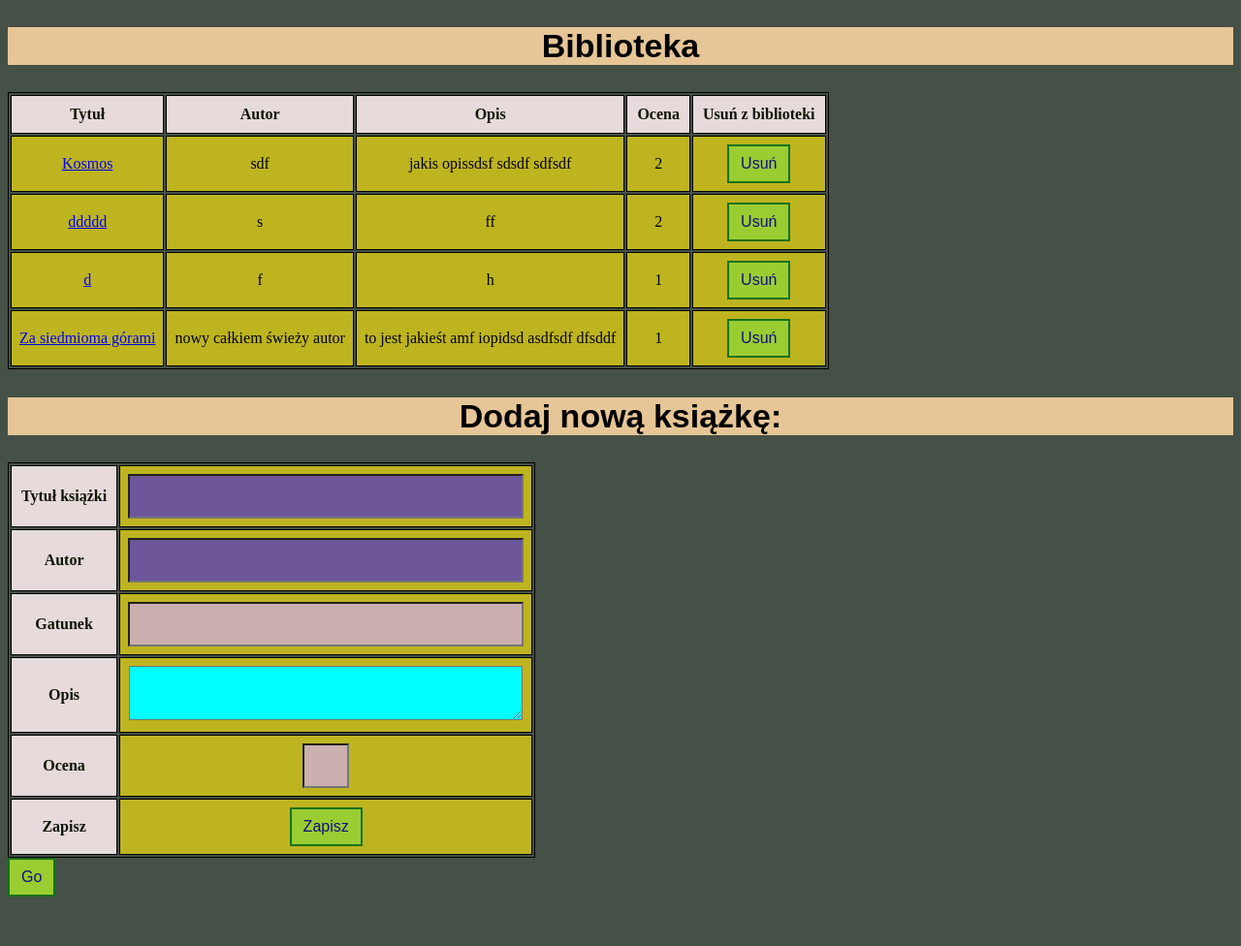
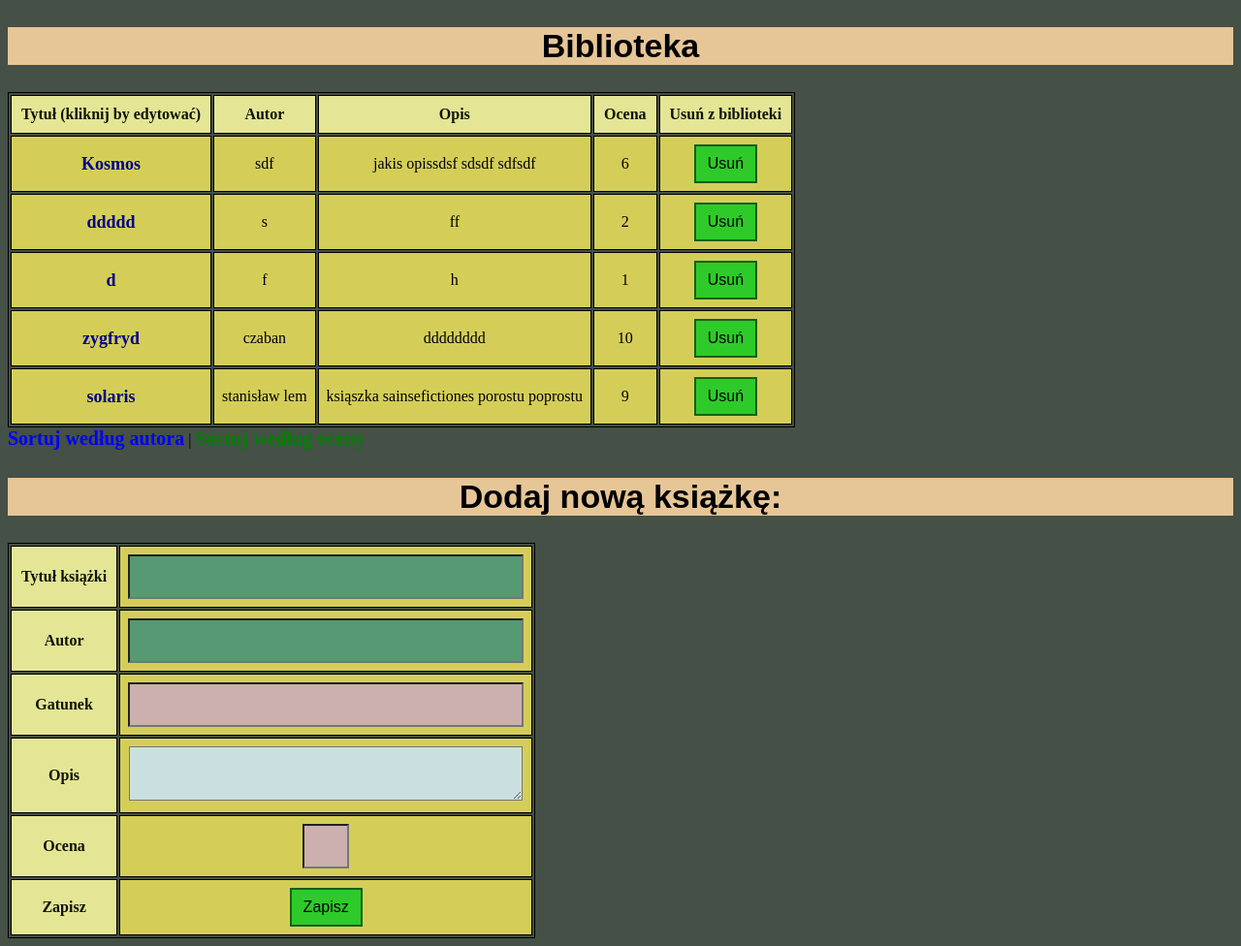
Before and after one commit to mars-25/ksiazki-wtf, a Flask app: page /todos/ in a window 1280 px wide. Shown: the whole page at 97% size. Before the commit the page ends 925 px from the top, so only its background shows below. Run offline with Flask 3, Linux system fonts and the light colour scheme.

Commit message:
Przed dodaniem strony głównej

```diff
--- a/Static/styles.css
+++ b/Static/styles.css
@@ -1,5 +1,5 @@
 h2 {
-    background-color: rgb(230, 198, 151); /* Możesz zmienić na inny kolor */
+    background-color: rgb(230, 198, 151);
     text-align: center;
     font-family: Arial, Helvetica, sans-serif;
     font-size: 34px;
@@ -24,23 +24,23 @@ input[type="range"]::-webkit-slider-thumb {
     cursor: pointer;
 }*/
 th {
-    background-color: #e6dada;
+    background-color: #e4e695;
     color: rgb(15, 19, 2);
     font-weight: bold;
     padding: 10px;
 }
 td {
-    background-color: #beb420;
+    background-color: #d4ce58;
     padding: 8px;
 }
 #title {
-    background-color: #6d5699;
+    background-color: #569972;
 }
 #author {
-    background-color: #6d5699;
+    background-color: #569972;
 }
 #description {
-    background-color: aqua;
+    background-color: rgb(202, 224, 224);
     width: 400px;
     height: 50px;
 }
@@ -53,7 +53,7 @@ input, select {
 
 }
 input, select {
-    color: rgb(15, 15, 126); /* Kolor czcionki */
+    color: rgb(0, 0, 0); /* Kolor czcionki */
     width: 400px; /* Szerokość */
     height: 40px; /* Wysokość */
 }
@@ -61,7 +61,7 @@ input, select {
 
 
 body {
-    background-color: rgb(69, 80, 70); /* Zmiana tła na jasnoniebieski */
+    background-color: rgb(69, 80, 70); /* Zmiana tła  */
 }
 td {
     text-align: center;
@@ -69,12 +69,50 @@ td {
 }
 
 input[type="submit"] {  /*przycisk */
-    background-color: yellowgreen;
+    background-color: rgb(46, 202, 41);
     width: auto;
     color: black, strong;
     border: none;
     cursor: pointer;
-    border: 2px solid rgb(21, 114, 27); /* Czarna obwódka */
+    border: 2px solid rgb(22, 95, 27); /* Czarna obwódka */
     padding: 8px 12px;
     font-size: 16px;
 }
+
+a[href*="sort_by=author"] {
+    color: blue; /* Zmienia kolor tekstu na niebieski */
+    font-weight: bold; /* Opcjonalnie: pogrubienie */
+    text-decoration: none; /* Usuwa podkreślenie */
+    font-size: 20px;
+    font-weight: bold;
+}
+
+a[href*="sort_by=author"]:hover {
+    color: rgb(0, 0, 0); /* Zmienia kolor po najechaniu */
+    text-decoration: underline; /* Dodaje podkreślenie */
+}
+
+a[href*="sort_by=rating"] {
+    color: green; /* Zmienia kolor tekstu na zielony */
+    font-weight: bold; /* Opcjonalnie: pogrubienie */
+    text-decoration: none; /* Usuwa podkreślenie */
+    font-size: 20px;
+    font-weight: bold;
+}
+
+a[href*="sort_by=rating"]:hover {
+    color: rgb(0, 0, 0); /* Zmienia kolor po najechaniu */
+    text-decoration: underline; /* Dodaje podkreślenie */
+}
+
+td a {
+    color: darkblue; /* Ustawia kolor czcionki */
+    font-size: 18px; /* Powiększa czcionkę */
+    font-weight: bold; /* Pogrubia tekst */
+    text-decoration: none; /* Usuwa podkreślenie */
+}
+
+td a:hover {
+    color: navy; /* Zmienia kolor po najechaniu */
+    text-decoration: underline; /* Dodaje podkreślenie po najechaniu myszką */
+}
--- a/app.py
+++ b/app.py
@@ -10,13 +10,26 @@ app.config["SECRET_KEY"] = "nininini"
 def todos_list():
     form = TodoForm()
     error = ""
+
     if request.method == "POST":
         if form.validate_on_submit():
             todos.create(form.data)
             todos.save_all()
         return redirect(url_for("todos_list"))
 
-    return render_template("todos.html", form=form, todos=todos.all(), error=error)
+    #Pobranie listy książek
+    todos_list = todos.all()
+
+    #Pobranie parametru sortowania z URL
+    sort_by = request.args.get("sort_by")
+
+    #Sortowanie według autora lub oceny
+    if sort_by == "author":
+        todos_list = sorted(todos_list, key=lambda x: x["author"].lower())  # Sortowanie alfabetycznie według autora
+    elif sort_by == "rating":
+        todos_list = sorted(todos_list, key=lambda x: int(x["bookrating"]), reverse=True)  # Sortowanie według oceny (malejąco)
+
+    return render_template("todos.html", form=form, todos=todos_list, error=error)
 
 
 @app.route("/todos/<int:todo_id>/", methods=["GET", "POST"])
--- a/templates/todo.html
+++ b/templates/todo.html
@@ -17,7 +17,7 @@
                 </tr>
             {% endfor %}
         </table>
-        <input type="submit" value="Go">
+        <input type="submit" value="Wróć">
     </form>
 </body>
 </html>
--- a/templates/todos.html
+++ b/templates/todos.html
@@ -2,7 +2,7 @@
 <html lang="pl">
 <head>
     <meta charset="UTF-8">
-    <title>Tu tworzymy todo i widzimy listę</title>
+    <title>Tu tworzymy bibliotekę i widzimy listę książek</title>
     <style>
         table, th, tr, td {border: 1px solid black;}
     </style>
@@ -13,7 +13,7 @@
 
 <table>
     <thead>
-        <th>Tytuł</th>
+        <th>Tytuł (kliknij by edytować)</th>
         <th>Autor</th>
         <th>Opis</th>
         <th>Ocena</th>
@@ -34,6 +34,8 @@
 {% endfor %}
 </table>
 <div>
+    <a href="{{ url_for('todos_list', sort_by='author') }}">Sortuj według autora</a> |
+    <a href="{{ url_for('todos_list', sort_by='rating') }}">Sortuj według oceny</a>
     <h2> Dodaj nową książkę: </h2>
     <form method="POST" action="/todos/">
         {{ form.hidden_tag() }}
@@ -45,7 +47,7 @@
                 </tr>
             {% endfor %}
         </table>
-        <input type="submit" value="Go">
+        <!--input type="submit" value="Dalej"-->
     </form>
 </div>
 </body>
--- a/todos.json
+++ b/todos.json
@@ -1 +1 @@
-[{"title": "Kosmos", "author": "sdf", "bookgenere": "fantasy", "description": "jakis opissdsf\r\nsdsdf\r\nsdfsdf", "bookrating": 2, "submit": false}, {"title": "ddddd", "author": "s", "bookgenere": "d", "description": "ff", "bookrating": 2, "submit": true}, {"title": "d", "author": "f", "bookgenere": "g", "description": "h", "bookrating": 1, "submit": false}, {"title": "Za siedmioma g\u00f3rami", "author": "nowy ca\u0142kiem \u015bwie\u017cy autor", "bookgenere": "fantasy", "description": "to jest jakie\u015bt amf iopidsd asdfsdf dfsddf\r\n", "bookrating": 1, "submit": false}]
+[{"title": "Kosmos", "author": "sdf", "bookgenere": "fantasy", "description": "jakis opissdsf\r\nsdsdf\r\nsdfsdf", "bookrating": 6, "submit": false}, {"title": "ddddd", "author": "s", "bookgenere": "d", "description": "ff", "bookrating": 2, "submit": false}, {"title": "d", "author": "f", "bookgenere": "g", "description": "h", "bookrating": 1, "submit": false}, {"title": "zygfryd", "author": "czaban", "bookgenere": "dsdfsdfsdfsdf", "description": "dddddddd", "bookrating": 10, "submit": true}, {"title": "solaris", "author": "stanis\u0142aw lem", "bookgenere": "sf", "description": "ksi\u0105szka sainsefictiones porostu poprostu\r\n", "bookrating": 9, "submit": true}]
```
